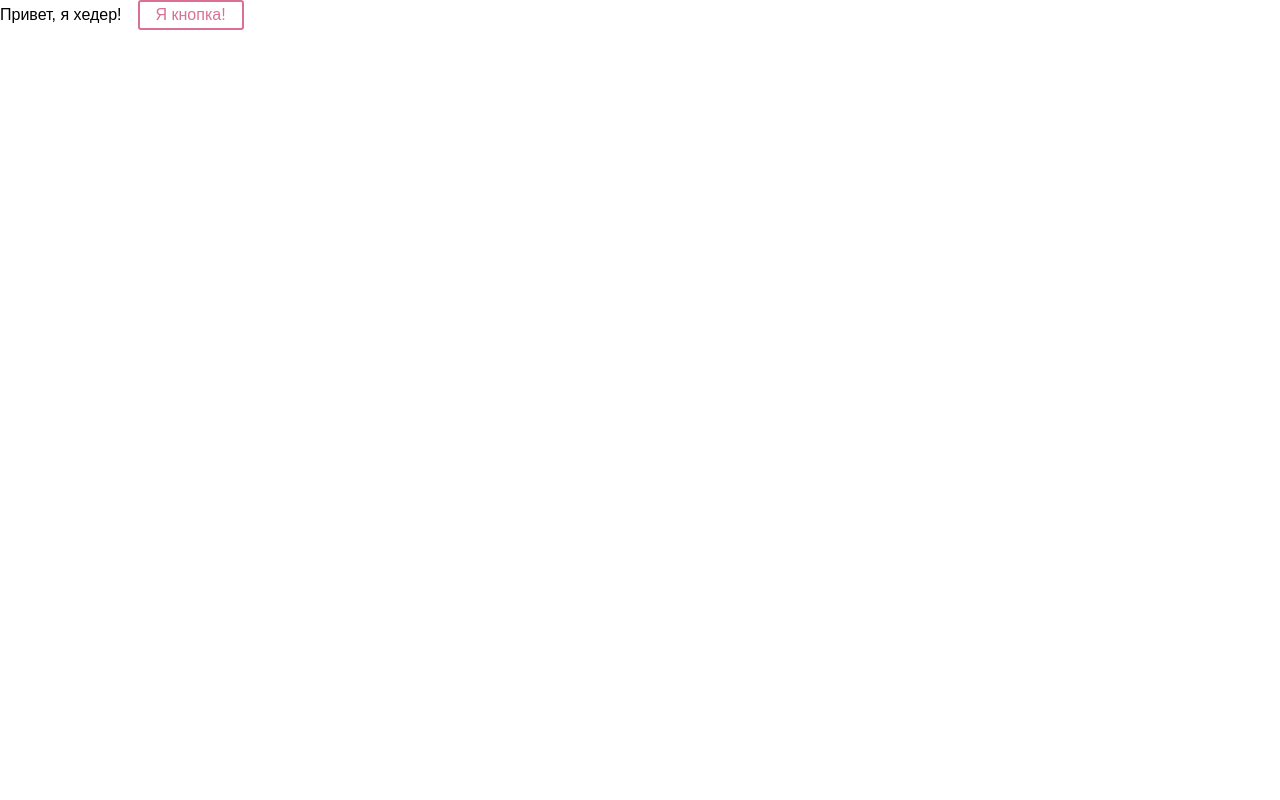
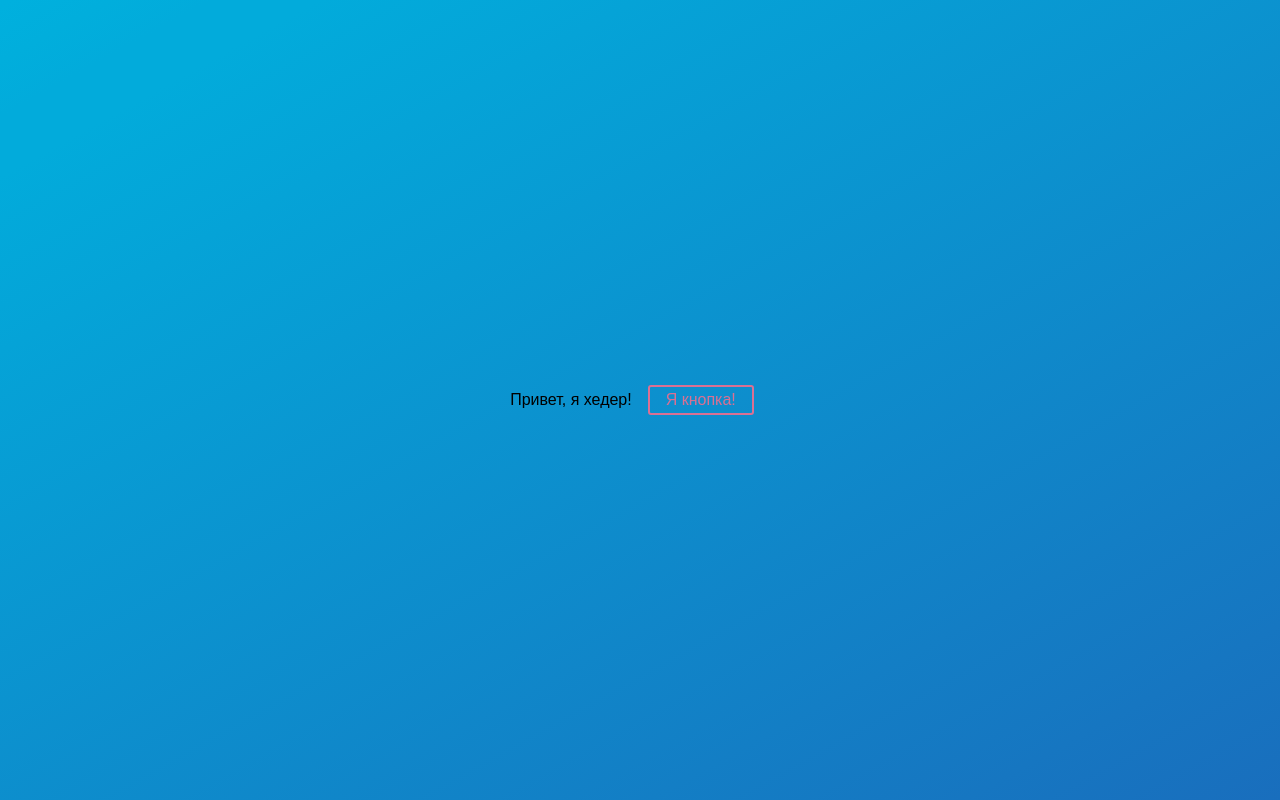
Before and after one commit to cognitive-cake/aviasales-demo-frontend, a React (Create React App) app: page / in a window 1280 px wide. Built offline with nearby package versions, Linux system fonts and the light colour scheme.

Commit message:
add some styles to SearchHeader

```diff
--- a/src/components/SearchHeader.js
+++ b/src/components/SearchHeader.js
@@ -10,13 +10,35 @@ const Button = styled.button`
   border: 2px solid palevioletred;
 `;
 
+const Header = styled.header`
+  display: flex;
+  justify-content: center;
+  align-items: center;
+  width: 100%;
+  min-height: 100vh;
+  text-align: center;
+  background: linear-gradient(
+    151.09deg,
+    #00b0de 0.36%,
+    #01aedc 4.04%,
+    #02abdb 7.77%,
+    #02abdb 11.48%,
+    #02abdb 11.7%,
+    #196ebd 100%
+  );
+`;
+
+const SearchForm = styled.form``;
+
 class SearchHeader extends Component {
   render() {
     return (
-      <header>
+      <Header>
         Привет, я хедер!
-        <Button>Я кнопка!</Button>
-      </header>
+        <SearchForm>
+          <Button>Я кнопка!</Button>
+        </SearchForm>
+      </Header>
     );
   }
 }
```
